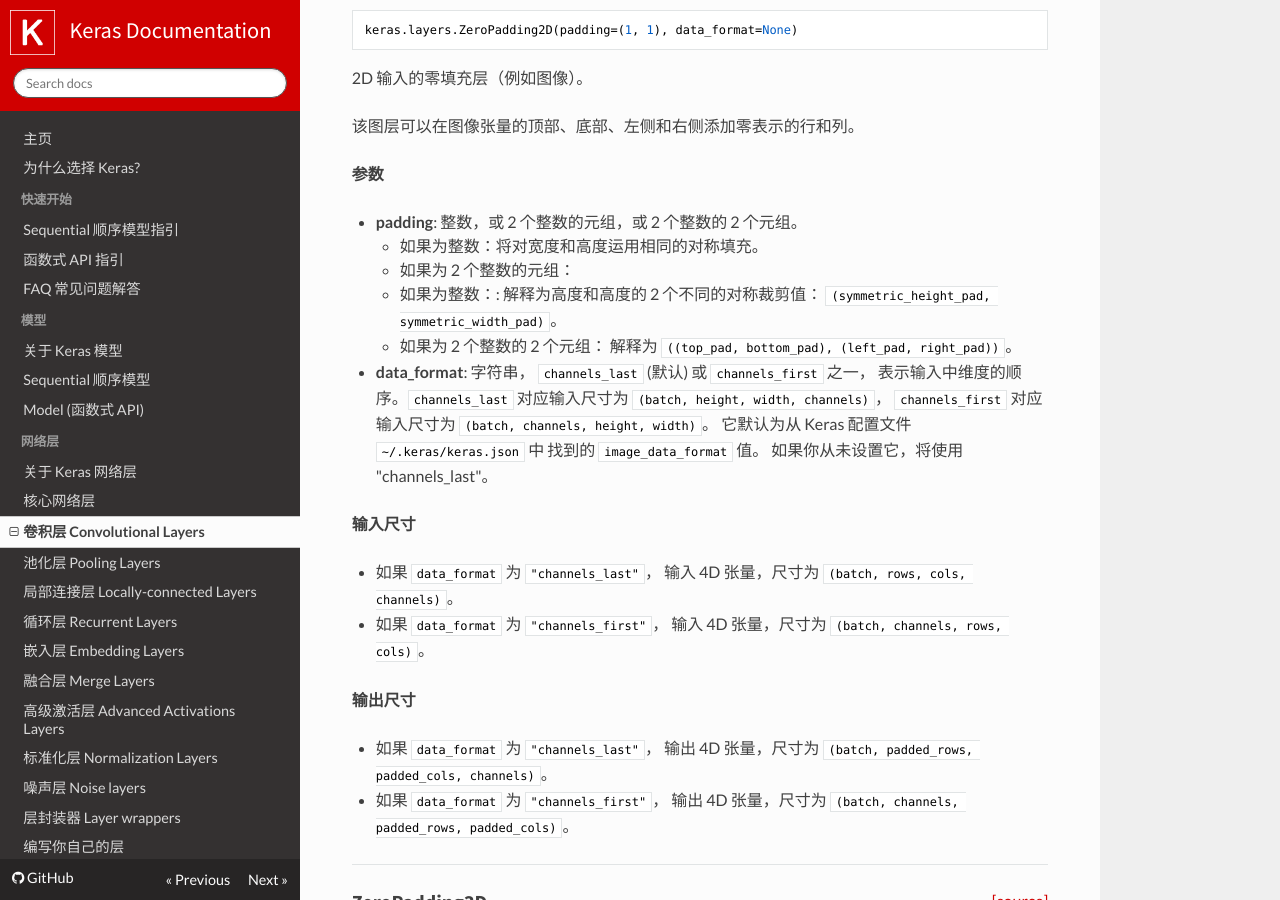
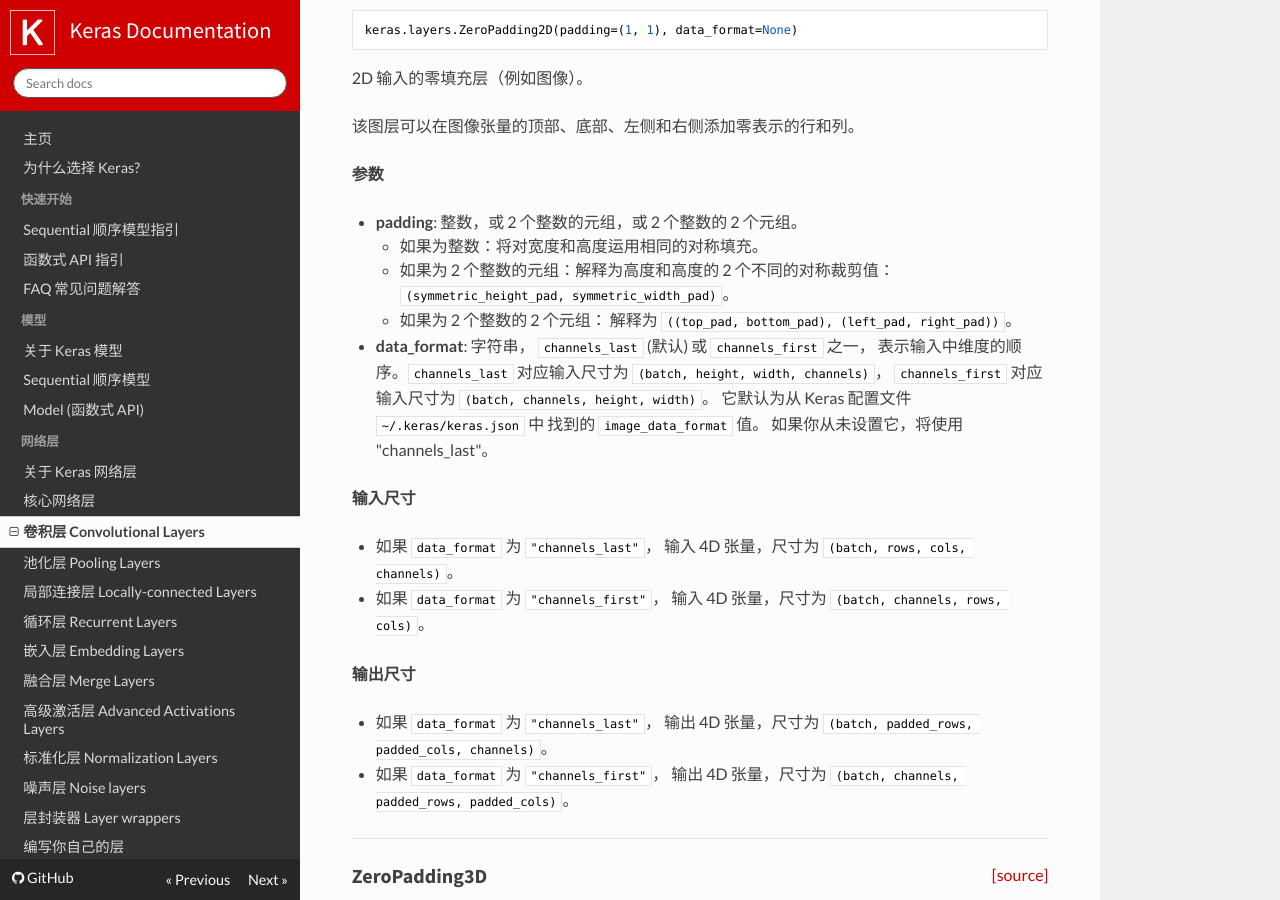
Before and after one commit to gaussic/keras-doc-zh, an MkDocs documentation site: the page built from sources/layers/convolutional.md, in a window 1280 px wide and 900 px high, scrolled down 17356 px. Built offline with MkDocs 1.6.1, drawn with Linux system fonts in a browser that asks for light colours; nearby versions of some CDN libraries; some web fonts are replaced; library files that are not in the unit come from our copies.

Commit message:
fix typo

```diff
--- a/sources/layers/convolutional.md
+++ b/sources/layers/convolutional.md
@@ -997,8 +997,7 @@
 
 - __padding__: 整数，或 2 个整数的元组，或 2 个整数的 2 个元组。
     - 如果为整数：将对宽度和高度运用相同的对称填充。
-    - 如果为 2 个整数的元组：
-    - 如果为整数：: 解释为高度和高度的 2 个不同的对称裁剪值：
+    - 如果为 2 个整数的元组：解释为高度和高度的 2 个不同的对称裁剪值：
         `(symmetric_height_pad, symmetric_width_pad)`。
     - 如果为 2 个整数的 2 个元组：
         解释为 `((top_pad, bottom_pad), (left_pad, right_pad))`。
```
